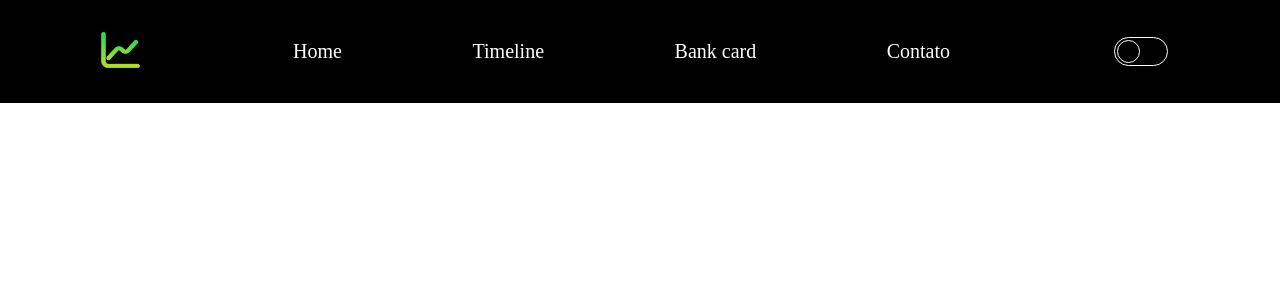
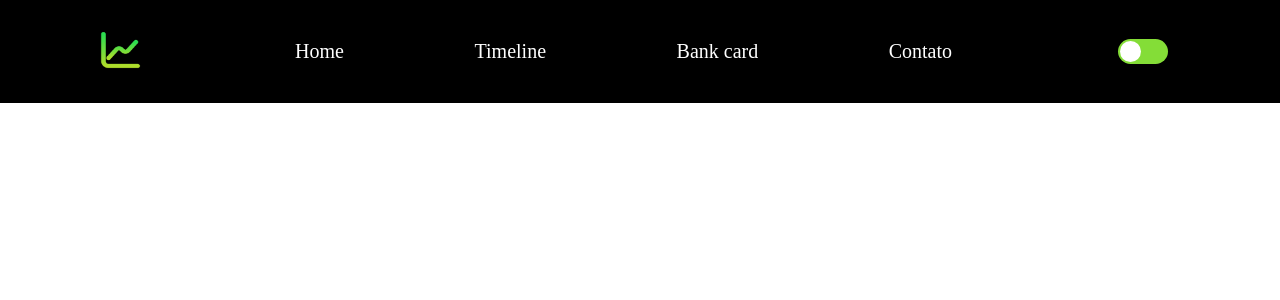
Before and after one commit to lKvasiKl/Modsen-Currency-Tracker, a React app: page / in a window 1280 px wide. Shown: the top 300 px of the page. Built offline with nearby package versions, Linux system fonts and the light colour scheme.

Commit message:
style: changed theme switch colors

```diff
--- a/src/components/Switch/styled.js
+++ b/src/components/Switch/styled.js
@@ -3,17 +3,16 @@ import styled from "styled-components";
 export const ToggleSwitch = styled.label`
   position: relative;
   display: inline-block;
-  width: 54px;
-  height: 29px;
+  width: 50px;
+  height: 25px;
   margin: 0 0.75rem;
 `;
 
 export const ToggleSwitchSlider = styled.span`
   position: absolute;
   cursor: pointer;
-  background-color: transparent;
+  background-color: #84dd37;
   border-radius: 25px;
-  border: solid 1px #ffffff;
   top: 0;
   right: 0;
   bottom: 0;
@@ -27,7 +26,7 @@ export const ToggleSwitchSlider = styled.span`
     top: 2px;
     width: 21px;
     height: 21px;
-    border: solid 1px #ffffff;
+    background-color: #ffffff;
     border-radius: 50%;
     transition: transform 0.3s ease;
   }
@@ -37,13 +36,11 @@ export const ToggleSwitchInput = styled.input`
   display: none;
 
   &:checked + ${ToggleSwitchSlider} {
-    background-color: transparent;
-    border: solid 1px #000000;
+    background-color: #84dd37;
   }
 
   &:checked + ${ToggleSwitchSlider}::before {
     transform: translateX(25px);
-    background-color: transparent;
-    border: solid 1px #000000;
+    background-color: #000000;
   }
 `;
```
